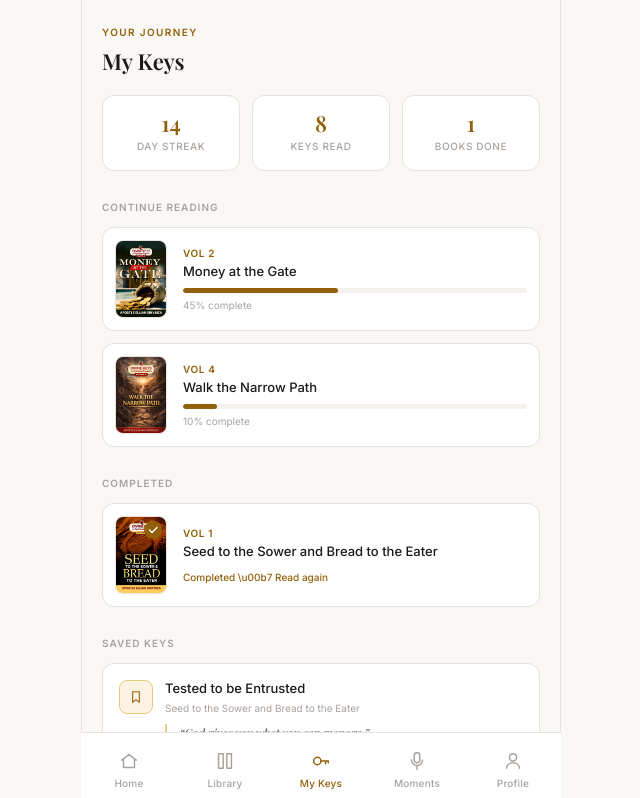
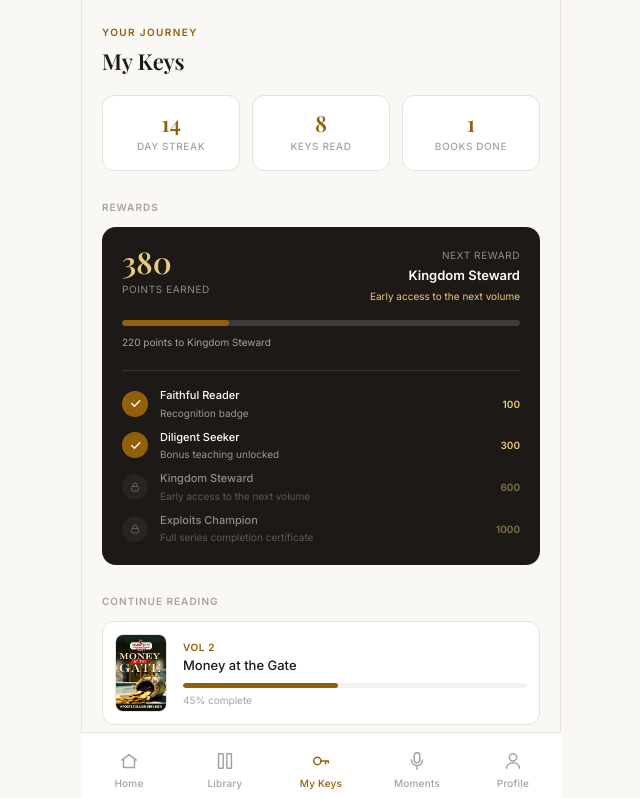
Before and after one commit to elijasinyinza-a11y/DKSE-App, a Next.js app: page /keys in a window 1280 px wide. Shown: the top 798 px of the page, without its empty margins (319-959 px from the left). Built offline with nearby package versions, Linux system fonts and the light colour scheme; a web font is replaced by a local one.

Commit message:
Add files via upload

```diff
--- a/src/pages/keys.js
+++ b/src/pages/keys.js
@@ -1,6 +1,6 @@
 import Link from 'next/link'
 import { books } from '../data/content'
-import { mockUser, mockProgress, mockBookmarks, getProgress } from '../data/mock'
+import { mockUser, mockProgress, mockBookmarks, getProgress, rewardTiers, getRewardProgress } from '../data/mock'
 import styles from './keys.module.css'
 
 export default function MyKeys() {
@@ -14,6 +14,8 @@ export default function MyKeys() {
     .filter((b) => mockProgress[b.slug] && mockProgress[b.slug].status === 'complete')
 
   const booksCompleted = completed.length
+
+  const reward = getRewardProgress(mockUser.points)
 
   return (
     <div className={styles.keys}>
@@ -35,6 +37,61 @@ export default function MyKeys() {
         <div className={styles.statCard}>
           <span className={styles.statNum}>{booksCompleted}</span>
           <span className={styles.statLabel}>Books done</span>
+        </div>
+      </section>
+
+      {/* ── READ TO EARN ───────────────────────── */}
+      <section className={styles.section}>
+        <p className="section-label">Rewards</p>
+        <div className={styles.rewardCard}>
+          <div className={styles.rewardTop}>
+            <div>
+              <p className={styles.rewardPoints}>{mockUser.points}</p>
+              <p className={styles.rewardPointsLabel}>points earned</p>
+            </div>
+            {reward.next ? (
+              <div className={styles.rewardNext}>
+                <p className={styles.rewardNextLabel}>Next reward</p>
+                <p className={styles.rewardNextTitle}>{reward.next.title}</p>
+                <p className={styles.rewardNextReward}>{reward.next.reward}</p>
+              </div>
+            ) : (
+              <div className={styles.rewardNext}>
+                <p className={styles.rewardNextTitle}>All rewards unlocked</p>
+              </div>
+            )}
+          </div>
+
+          {reward.next && (
+            <>
+              <div className={styles.rewardBar}>
+                <div className={styles.rewardFill} style={{ width: `${reward.percent}%` }} />
+              </div>
+              <p className={styles.rewardHint}>{reward.pointsToNext} points to {reward.next.title}</p>
+            </>
+          )}
+
+          <div className={styles.tierList}>
+            {rewardTiers.map((tier) => {
+              const isUnlocked = mockUser.points >= tier.threshold
+              return (
+                <div key={tier.threshold} className={`${styles.tier} ${isUnlocked ? styles.tierUnlocked : ''}`}>
+                  <span className={styles.tierIcon}>
+                    {isUnlocked ? (
+                      <svg viewBox="0 0 24 24" fill="none" width="13" height="13"><path d="M5 12l5 5L20 7" stroke="currentColor" strokeWidth="2.4" strokeLinecap="round" strokeLinejoin="round" /></svg>
+                    ) : (
+                      <svg viewBox="0 0 24 24" fill="none" width="12" height="12"><rect x="5" y="11" width="14" height="9" rx="2" stroke="currentColor" strokeWidth="1.8" /><path d="M8 11V8a4 4 0 018 0v3" stroke="currentColor" strokeWidth="1.8" /></svg>
+                    )}
+                  </span>
+                  <span className={styles.tierInfo}>
+                    <span className={styles.tierTitle}>{tier.title}</span>
+                    <span className={styles.tierReward}>{tier.reward}</span>
+                  </span>
+                  <span className={styles.tierThreshold}>{tier.threshold}</span>
+                </div>
+              )
+            })}
+          </div>
         </div>
       </section>
 
--- a/src/pages/keys.module.css
+++ b/src/pages/keys.module.css
@@ -52,6 +52,142 @@
 /* ── SECTIONS ─────────────────────────── */
 .section {
   padding: var(--space-2) var(--space-5) var(--space-5);
+}
+
+/* ── READ TO EARN ─────────────────────── */
+.rewardCard {
+  background-color: var(--color-ink);
+  border-radius: var(--radius-xl);
+  padding: var(--space-5);
+}
+
+.rewardTop {
+  display: flex;
+  align-items: flex-start;
+  justify-content: space-between;
+  gap: var(--space-4);
+  margin-bottom: var(--space-4);
+}
+
+.rewardPoints {
+  font-family: var(--font-serif);
+  font-size: var(--text-4xl);
+  font-weight: var(--weight-semibold);
+  color: var(--color-amber-border);
+  line-height: 1;
+}
+
+.rewardPointsLabel {
+  font-size: var(--text-xs);
+  text-transform: uppercase;
+  letter-spacing: var(--tracking-wide);
+  color: rgba(255, 255, 255, 0.5);
+  margin-top: var(--space-1);
+}
+
+.rewardNext {
+  text-align: right;
+}
+
+.rewardNextLabel {
+  font-size: var(--text-xs);
+  text-transform: uppercase;
+  letter-spacing: var(--tracking-wide);
+  color: rgba(255, 255, 255, 0.5);
+  margin-bottom: 2px;
+}
+
+.rewardNextTitle {
+  font-size: var(--text-base);
+  font-weight: var(--weight-semibold);
+  color: #ffffff;
+}
+
+.rewardNextReward {
+  font-size: var(--text-xs);
+  color: var(--color-amber-border);
+  margin-top: 2px;
+}
+
+.rewardBar {
+  height: 6px;
+  background-color: rgba(255, 255, 255, 0.15);
+  border-radius: var(--radius-full);
+  overflow: hidden;
+  margin-bottom: var(--space-2);
+}
+
+.rewardFill {
+  height: 100%;
+  background-color: var(--color-amber);
+  border-radius: var(--radius-full);
+}
+
+.rewardHint {
+  font-size: var(--text-xs);
+  color: rgba(255, 255, 255, 0.6);
+  margin-bottom: var(--space-5);
+}
+
+.tierList {
+  display: flex;
+  flex-direction: column;
+  gap: var(--space-2);
+  border-top: var(--border-thin) solid rgba(255, 255, 255, 0.12);
+  padding-top: var(--space-4);
+}
+
+.tier {
+  display: flex;
+  align-items: center;
+  gap: var(--space-3);
+  opacity: 0.5;
+}
+
+.tierUnlocked {
+  opacity: 1;
+}
+
+.tierIcon {
+  width: 26px;
+  height: 26px;
+  border-radius: var(--radius-full);
+  background-color: rgba(255, 255, 255, 0.1);
+  color: rgba(255, 255, 255, 0.6);
+  display: flex;
+  align-items: center;
+  justify-content: center;
+  flex-shrink: 0;
+}
+
+.tierUnlocked .tierIcon {
+  background-color: var(--color-amber);
+  color: #ffffff;
+}
+
+.tierInfo {
+  flex: 1;
+  min-width: 0;
+  display: flex;
+  flex-direction: column;
+}
+
+.tierTitle {
+  font-size: var(--text-sm);
+  font-weight: var(--weight-medium);
+  color: #ffffff;
+}
+
+.tierReward {
+  font-size: var(--text-xs);
+  color: rgba(255, 255, 255, 0.55);
+}
+
+.tierThreshold {
+  font-size: var(--text-xs);
+  font-weight: var(--weight-semibold);
+  color: var(--color-amber-border);
+  flex-shrink: 0;
 }
 
 .list {
```
